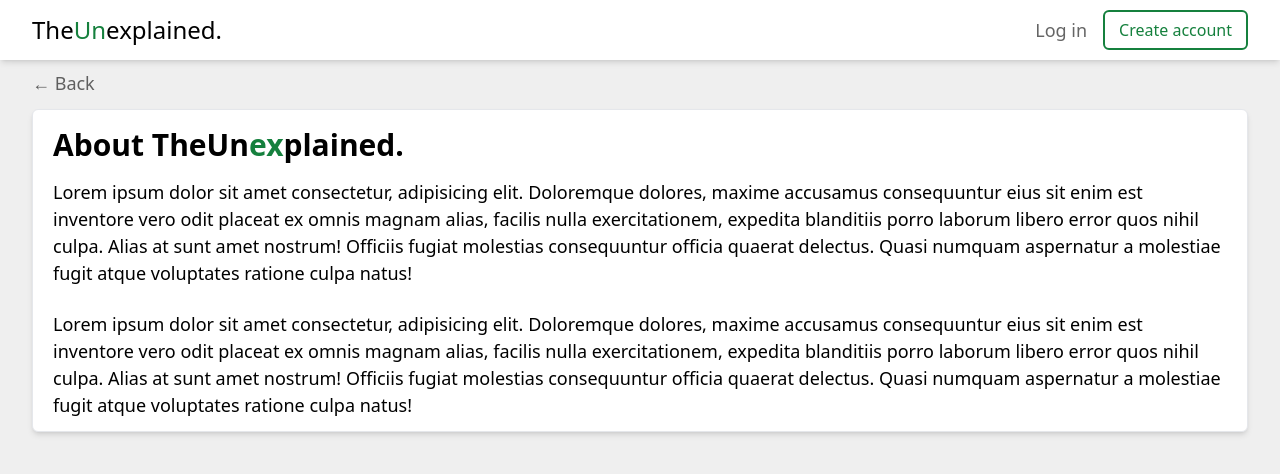
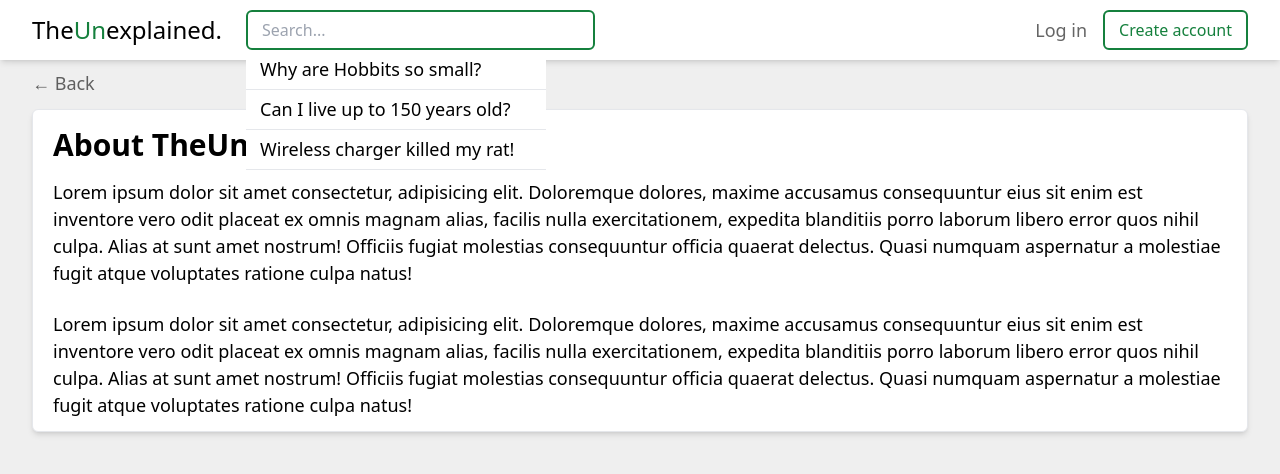
Before and after one commit to NemesOliver/frontend-strapi-blog, a Next.js app: page /about in a window 1280 px wide. Shown: the top 474 px of the page. Built offline with nearby package versions, Linux system fonts and the light colour scheme; no server answers.

Commit message:
start of search component

```diff
--- a/components/header/Header.js
+++ b/components/header/Header.js
@@ -1,7 +1,7 @@
 import Link from "next/link";
 import { useState, useRef, useEffect } from "react";
 import { HiMenuAlt2 } from "react-icons/hi";
-import { ButtonText, ButtonOutlined, Navigation } from "..";
+import { ButtonText, ButtonOutlined, Navigation, Search } from "..";
 
 const Header = () => {
   const [open, setOpen] = useState(false);
@@ -18,7 +18,7 @@ const Header = () => {
             <HiMenuAlt2 size={25} />
           </div>
           <Link href="/" passHref>
-            <a className="font-medium text-[24px] flex-1">
+            <a className="font-medium text-[24px] ">
               The
               <span className="text-green-700 font-medium text-[24px] ">
                 Un
@@ -26,7 +26,9 @@ const Header = () => {
               explained.
             </a>
           </Link>
-          {/* Should be List items */}
+          <div className="flex-1 ml-6 ">
+            <Search />
+          </div>
           <div className="hidden md:flex items-center">
             <div className="mr-4 ">
               <ButtonText text="Log in" />
--- a/components/index.js
+++ b/components/index.js
@@ -9,9 +9,10 @@ export { default as Navigation } from "./navigation/Navigation";
 /**
  * Utilities
  */
+export { default as Paper } from "./paper/Paper";
+export { default as Search } from "./search/Search";
 export { default as ButtonOutlined } from "./buttons/buttonOutlined/ButtonOutlined";
 export { default as ButtonText } from "./buttons/buttonText/ButtonText";
-export { default as Paper } from "./paper/Paper";
 
 /**
  * Demo
--- /dev/null
+++ b/components/search/Search.js
@@ -0,0 +1,56 @@
+/**
+ * 1. Get user input through onKeyUp
+ *
+ * 2. Use ?filters[filed][filterOption]=searchQuery to search through availble articles through onChange
+ *    Maybe only return id and title with query
+ *
+ *  a) Map through response and return an array of titles? or map directly through response
+ *
+ * 3. render a list of titles
+ *
+ * 4. on click router.push to article
+ */
+
+import React from "react";
+
+// Demo array
+const suggestions = [
+  {
+    id: 2,
+    title: "Why are Hobbits so small?",
+  },
+  {
+    id: 3,
+    title: "Can I live up to 150 years old?",
+  },
+  {
+    id: 6,
+    title: "Wireless charger killed my rat!",
+  },
+];
+
+const Search = () => {
+  return (
+    <div className="relative w-[300px]">
+      <input
+        className="py-1.5 pl-3.5 pr-[100px] rounded-md border-2 border-green-700 focus:outline-none focus:border-green-500 transition-colors "
+        type="text"
+        placeholder="Search..."
+        name="autocomplete"
+        id="autocomplete"
+      />
+      <ul className="absolute bg-blue-200 w-full  rounded-md ">
+        {suggestions.map(({ id, title }) => (
+          <li
+            key={id}
+            className="bg-white py-1.5 px-3.5 border-b text-[18px] hover:bg-green-100 cursor-pointer active:bg-green-300 transition-colors "
+          >
+            {title}
+          </li>
+        ))}
+      </ul>
+    </div>
+  );
+};
+
+export default Search;
```
